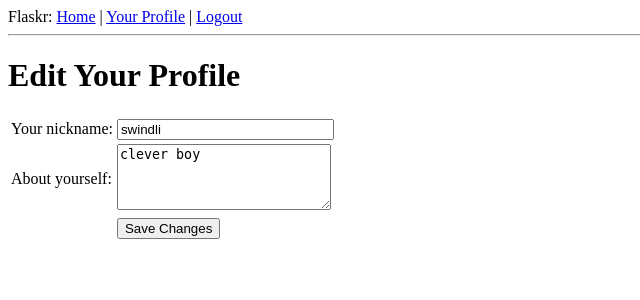
After one commit to Swindli/Flaskr, a Flask app: page /edit in a window 1280 px wide. The commit adds this page. Shown: the top 300 px of the page, without its empty margins (0-640 px from the left). Run offline with Flask 2, Linux system fonts and the light colour scheme; a user stored in the database is signed in; data comes from the database, SQL or seed files in the repository; both versions use the stored data as it was after the commit; parts of the project's set-up code (start-up, migrations or seed data) failed here and were passed over.

Commit message:
flaskr增加用户信息展示，增加关注者

```diff
--- a/flaskr/app/forms.py
+++ b/flaskr/app/forms.py
@@ -1,10 +1,32 @@
 # -*- coding: utf8 -*-
 
-from flask_wtf import FlaskForm
-from wtforms import StringField, BooleanField
-from wtforms.validators import DataRequired
+from flask_wtf import FlaskForm, Form
+from wtforms import StringField, BooleanField, TextAreaField
+from wtforms.validators import DataRequired, Length
+
+from models import User
 
 
 class LoginForm(FlaskForm):
     openid = StringField('openid', validators=[DataRequired()])
     remember_me = BooleanField('remember_me', default=False)
+
+
+class EditForm(Form):
+    nickname = StringField('nickname', validators=[DataRequired()])
+    about_me = TextAreaField('about_me', validators=[Length(min=0, max=140)])
+
+    def __init__(self, original_nickname, *args, **kwargs):
+        Form.__init__(self, *args, **kwargs)
+        self.original_nickname = original_nickname
+
+    def validate(self):
+        if not Form.validate(self):
+            return False
+        if self.nickname.data == self.original_nickname:
+            return True
+        user = User.query.filter_by(nickname=self.nickname.data).first()
+        if user:
+            self.nickname.errors.append('This nickname is already in use. Please choose another one.')
+            return False
+        return True
--- a/flaskr/app/models.py
+++ b/flaskr/app/models.py
@@ -1,6 +1,13 @@
 # -*- coding: utf8 -*-
 
 from app import db
+from hashlib import md5
+
+
+followers = db.Table('followers',
+    db.Column('follower_id', db.Integer, db.ForeignKey('user.id')),
+    db.Column('followed_id', db.Integer, db.ForeignKey('user.id'))
+)
 
 
 class User(db.Model):
@@ -8,6 +15,14 @@ class User(db.Model):
     nickname = db.Column(db.String(64), index=True, unique=True)
     email = db.Column(db.String(120), index=True, unique=True)
     posts = db.relationship('Post', backref='author', lazy='dynamic')
+    about_me = db.Column(db.String(140))
+    last_seen = db.Column(db.DateTime)
+    followed = db.relationship('User',
+                               secondary=followers,
+                               primaryjoin=(followers.c.follower_id == id),
+                               secondaryjoin=(followers.c.followed_id == id),
+                               backref=db.backref('followers', lazy='dynamic'),
+                               lazy='dynamic')
 
     def __repr__(self):
         return '<User %r>' % self.nickname
@@ -27,6 +42,38 @@ class User(db.Model):
     def get_id(self):
         return unicode(self.id)
 
+    def avatar(self, size):
+        return 'http://www.gravatar.com/avatar/' + md5(self.email).hexdigest() + '?d=mm&s=' + str(size)
+
+    @staticmethod
+    def make_unique_nickname(nickname):
+        if not User.query.filter_by(nickname=nickname).first():
+            return nickname
+        version = 2
+        while True:
+            new_nickname = nickname + str(version)
+            if not User.query.filter_by(nickname=new_nickname).first():
+                break
+            version += 1
+        return new_nickname
+
+    def is_following(self, user):
+        return self.followed.filter(followers.c.followed_id == user.id).count() > 0
+
+    def follow(self, user):
+        if not self.is_following(user):
+            self.followed.append(user)
+            return self
+
+    def unfollow(self, user):
+        if self.is_following(user):
+            self.followed.remove(user)
+            return self
+
+    def followed_posts(self):
+        return Post.query.join(followers, (followers.c.followed_id == Post.user_id)).filter(
+            followers.c.follower_id == self.id).order_by(Post.timestamp.desc())
+
 
 class Post(db.Model):
     id = db.Column(db.Integer, primary_key=True)
--- a/flaskr/app/templates/base.html
+++ b/flaskr/app/templates/base.html
@@ -10,13 +10,14 @@
 </head>
 <body>
     <div>Flaskr:
-        <a href="/index">Home</a>
-        {% if g.user.is_authenticated() %}
+        <a href="{{ url_for('index') }}">Home</a>
+        {% if g.user.is_authenticated %}
+        | <a href="{{ url_for('user', nickname=g.user.nickname) }}">Your Profile</a>
         | <a href="{{ url_for('logout') }}">Logout</a>
         {% endif %}
     </div>
     <hr>
-    {% with message=get_flashed_messages() %}
+    {% with messages=get_flashed_messages() %}
     {% if messages %}
     <ul>
         {% for message in messages %}
--- /dev/null
+++ b/flaskr/app/templates/edit.html
@@ -0,0 +1,28 @@
+<!-- extend base layout -->
+{% extends "base.html" %}
+
+{% block content %}
+<h1>Edit Your Profile</h1>
+<form action="" method="post" name="edit">
+    {{ form.hidden_tag() }}
+    <table>
+        <tr>
+            <td>Your nickname:</td>
+            <td>
+                {{form.nickname(size=24)}}
+                {% for error in form.nickname.errors %}
+                <br><span style="color: red;">[{{ error }}]</span>
+                {% endfor %}
+            </td>
+        </tr>
+        <tr>
+            <td>About yourself:</td>
+            <td>{{form.about_me(cols=24, rows=4)}}</td>
+        </tr>
+        <tr>
+            <td></td>
+            <td><input type="submit" value="Save Changes"></td>
+        </tr>
+    </table>
+</form>
+{% endblock %}
--- /dev/null
+++ b/flaskr/app/templates/post.html
@@ -0,0 +1,5 @@
+<table>
+    <tr valign="top">
+        <td><img src="{{post.author.avatar(50)}}"></td><td><i>{{post.author.nickname}} says:</i><br>{{post.body}}</td>
+    </tr>
+</table>
--- a/flaskr/app/views.py
+++ b/flaskr/app/views.py
@@ -3,8 +3,15 @@ from flask import render_template, flash, redirect, session, url_for, request, g
 from flask_login import login_user, logout_user, current_user, login_required
 
 from app import app, lm, oid, db
-from forms import LoginForm
+from forms import LoginForm, EditForm
 from models import User
+
+from datetime import datetime
+
+
+@lm.user_loader
+def load_user(_id):
+    return User.query.get(int(_id))
 
 
 @app.route('/')
@@ -21,7 +28,7 @@ def index():
 @app.route('/login', methods=['GET', 'POST'])
 @oid.loginhandler
 def login():
-    if g.user is not None and g.user.is_authenticated():
+    if g.user is not None and g.user.is_authenticated:
         return redirect(url_for('index'))
     form = LoginForm()
     if form.validate_on_submit():
@@ -38,11 +45,6 @@ def logout():
     return redirect(url_for('index'))
 
 
-@lm.user_loader
-def load_user(_id):
-    return User.query.get(int(_id))
-
-
 @oid.after_login
 def after_login(resp):
     if not resp.email:
@@ -52,8 +54,12 @@ def after_login(resp):
     user = User.query.filter_by(email=resp.email).first()
     if not user:
         nickname = resp.nickname if resp.nickname else resp.email.split("@")[0]
+        nickname = User.make_unique_nickname(nickname)
         user = User(nickname=nickname, email=resp.email)
         db.session.add(user)
+        db.session.commit()
+        # make the user follow him/herself
+        db.session.add(user.follow(user))
         db.session.commit()
 
     remember_me = session["remember_me"] if 'remember_me' in session else False
@@ -66,3 +72,88 @@ def after_login(resp):
 @ app.before_request
 def before_request():
     g.user = current_user
+    if g.user.is_authenticated:
+        g.user.last_seen = datetime.utcnow()
+        db.session.add(g.user)
+        db.session.commit()
+
+
+@app.route('/user/<nickname>')
+@login_required
+def user(nickname):
+    user = User.query.filter_by(nickname=nickname).first()
+    if not user:
+        flash('User' + nickname + ' not found.')
+        return redirect(url_for('index'))
+
+    posts = [{'author': user, 'body': 'Test post #1'},
+             {'author': user, 'body': 'Test post #2'}]
+    return render_template('user.html', user=user, posts=posts)
+
+
+@app.route('/edit', methods=['GET', 'POST'])
+@login_required
+def edit():
+    form = EditForm(g.user.nickname)
+    if form.validate_on_submit():
+        g.user.nickname = form.nickname.data
+        g.user.about_me = form.about_me.data
+        db.session.add(g.user)
+        db.session.commit()
+        flash('You changes have been saved.')
+        return redirect(url_for('edit'))
+    else:
+        form.nickname.data = g.user.nickname
+        form.about_me.data = g.user.about_me
+    return render_template('edit.html', form=form)
+
+
+@app.errorhandler(404)
+def internal_error(error):
+    return render_template('404.html'), 404
+
+
+@app.errorhandler(500)
+def internal_error(error):
+    db.session.rollback()
+    return render_template('500.html'), 500
+
+
+@app.route('/follow/<nickname>')
+@login_required
+def follow(nickname):
+    user = User.query.filter_by(nickname=nickname).first()
+    if user is None:
+        flash('User %s not found.' % nickname)
+        return redirect(url_for('index'))
+    if user == g.user:
+        flash('You can\'t follow yourself!')
+        return redirect(url_for('user', nickname=nickname))
+    u = g.user.follow(user)
+    if u is None:
+        flash('Cannot follow ' + nickname + '.')
+        return redirect(url_for('user', nickname=nickname))
+    db.session.add(u)
+    db.session.commit()
+    flash('You are now following ' + nickname + '!')
+    return redirect(url_for('user', nickname=nickname))
+
+
+@app.route('/unfollow/<nickname>')
+@login_required
+def unfollow(nickname):
+    user = User.query.filter_by(nickname=nickname).first()
+    if user is None:
+        flash('User %s not found.' % nickname)
+        return redirect(url_for('index'))
+    if user == g.user:
+        flash('You can\'t unfollow yourself!')
+        return redirect(url_for('user', nickname=nickname))
+    u = g.user.unfollow(user)
+    if u is None:
+        flash('Cannot unfollow ' + nickname + '.')
+        return redirect(url_for('user', nickname=nickname))
+    db.session.add(u)
+    db.session.commit()
+    flash('You have stopped following ' + nickname + '.')
+    return redirect(url_for('user', nickname=nickname))
--- a/flaskr/run.py
+++ b/flaskr/run.py
@@ -1,4 +1,4 @@
 # -*- coding: utf8 -*-
 from app import app
 
-app.run(debug=True)
+app.run(debug=False)
```
Also changed, not shown: flaskr/app/__init__.py (+20 -2 lines), flaskr/app/templates/404.html (added, +7 -0 lines), flaskr/app/templates/500.html (added, +8 -0 lines), flaskr/app/templates/user.html (added, +28 -0 lines), flaskr/config.py (+11 -2 lines), flaskr/tests.py (added, +116 -0 lines), flaskr/app.db, flaskr/test.db (added), 1 other file.
